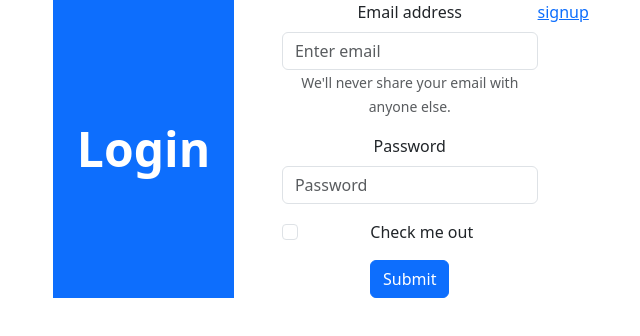
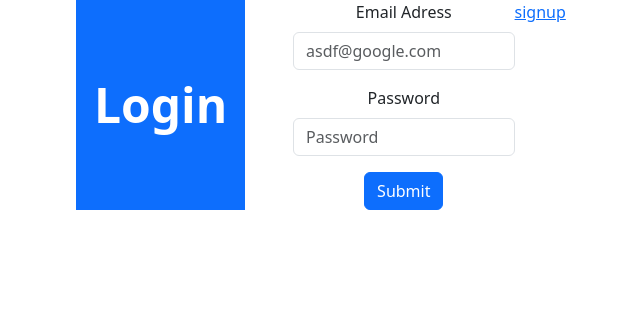
Before and after one commit to zae-hyeong/Todo-App, a React (Create React App) app: page /auth/login in a window 1280 px wide. Shown: the top 336 px of the page, without its empty margins (319-959 px from the left). Built offline with nearby package versions, Linux system fonts and the light colour scheme.

Commit message:
[feat] add signupAPI

```diff
--- a/src/page/Auth/LoginForm.tsx
+++ b/src/page/Auth/LoginForm.tsx
@@ -1,26 +1,63 @@
 import React from "react";
 import Form from "react-bootstrap/Form";
 import Button from "react-bootstrap/esm/Button";
+import FormInput from "./Utils/FormInput";
 
 export default function LoginForm() {
+  const [enteredValues, setEnteredValues] = React.useState<{
+    [key: string]: string;
+  }>({
+    email: "",
+    password: "",
+  });
+
+  const inputs = [
+    {
+      id: 1,
+      name: "email",
+      type: "email",
+      placeholder: "asdf@google.com",
+      errorMessage: "It should be a valid email address!",
+      label: "Email Adress",
+      pattern: `^[a-zA-Z0-9+-\_.]+@[a-zA-Z0-9-]+\.[a-zA-Z0-9-.]+$`,
+      required: true,
+    },
+    {
+      id: 2,
+      name: "password",
+      type: "password",
+      placeholder: "Password",
+      errorMessage:
+        "Password should be 8-20 characters and include at least 1 letter, 1 number and 1 special character!",
+      label: "Password",
+      pattern: `^(?=.*[0-9])(?=.*[a-zA-Z])(?=.*[!@#$%^&*])[a-zA-Z0-9!@#$%^&*]{8,20}$`,
+      required: true,
+    },
+  ];
+
+  const handleChange = (e: React.ChangeEvent<HTMLInputElement>) => {
+    const { name, value } = e.target;
+    setEnteredValues((prev) => ({ ...prev, [name]: value }));
+  };
+
+  function handleSubmit(event: React.FormEvent) {
+    event.preventDefault();
+
+    const fd = new FormData(event.target as HTMLFormElement);
+
+    console.log(fd.get("email"));
+
+    //TODO: send server request
+    const data = Object.fromEntries(fd.entries());
+    console.log(data);
+  }
+
   return (
-    <Form>
-      <Form.Group className="mb-3" controlId="formBasicEmail">
-        <Form.Label>Email address</Form.Label>
-        <Form.Control type="email" placeholder="Enter email" />
-        <Form.Text className="text-muted">
-          We'll never share your email with anyone else.
-        </Form.Text>
-      </Form.Group>
-
-      <Form.Group className="mb-3" controlId="formBasicPassword">
-        <Form.Label>Password</Form.Label>
-        <Form.Control type="password" placeholder="Password" />
-      </Form.Group>
-      <Form.Group className="mb-3" controlId="formBasicCheckbox">
-        <Form.Check type="checkbox" label="Check me out" />
-      </Form.Group>
-      <Button variant="primary" type="submit">
+    <Form onSubmit={handleSubmit}>
+      {inputs.map((input) => (
+        <FormInput key={input.id} onChange={handleChange} {...input} />
+      ))}
+      <Button variant="primary" type="submit" >
         Submit
       </Button>
     </Form>
--- a/src/page/Auth/SignUp.tsx
+++ b/src/page/Auth/SignUp.tsx
@@ -1,8 +1,7 @@
 import React from 'react'
 import SignUpForm from './SignUpForm';
-type Props = {}
 
-export default function SignUp({}: Props) {
+export default function SignUp() {
   return (
     <div>
       <SignUpForm></SignUpForm>
--- a/src/page/Auth/SignUpForm.tsx
+++ b/src/page/Auth/SignUpForm.tsx
@@ -1,10 +1,12 @@
 import React from "react";
 import { Button, Form } from "react-bootstrap";
 import FormInput from "./Utils/FormInput";
+import { createUserAPI } from "@/public/api";
 
 export default function SignupForm() {
-
-  const [enteredValues, setEnteredValues] = React.useState<{ [key: string]: string }>({
+  const [enteredValues, setEnteredValues] = React.useState<{
+    [key: string]: string;
+  }>({
     email: "",
     password: "",
     confirmPassword: "",
@@ -47,29 +49,28 @@ export default function SignupForm() {
   const handleChange = (e: React.ChangeEvent<HTMLInputElement>) => {
     const { name, value } = e.target;
     setEnteredValues((prev) => ({ ...prev, [name]: value }));
-  }
+  };
 
   function handleSubmit(event: React.FormEvent) {
     event.preventDefault();
 
     const fd = new FormData(event.target as HTMLFormElement);
+    // const data = Object.fromEntries(fd.entries());
 
-    console.log(fd.get("email"));
+    const res = createUserAPI({
+      email: fd.get("email") as string,
+      password: fd.get("password") as string,
+    });
 
-    //TODO: send server request
-    const data = Object.fromEntries(fd.entries());
-    console.log(data);
+    res.then((data) => console.log(data.token));
+    // console.log();
   }
 
   return (
     <Form onSubmit={handleSubmit}>
       {inputs.map((input) => (
-          <FormInput
-            key={input.id}
-            onChange={handleChange}
-            {...input}
-          />
-        ))}
+        <FormInput key={input.id} onChange={handleChange} {...input} />
+      ))}
       <Button variant="primary" type="submit">
         Submit
       </Button>
--- a/src/page/Auth/Utils/FormInput.tsx
+++ b/src/page/Auth/Utils/FormInput.tsx
@@ -10,17 +10,14 @@ interface Props {
   label: string;
   pattern: string;
   required: boolean;
-  // value: string;
   onChange: (e: React.ChangeEvent<HTMLInputElement>) => void;
 }
 
 export default function FormInput({
   id,
-  name,
   errorMessage,
   label,
   pattern,
-  // value,
   onChange,
   ...inputProps
 }: Props) {
--- /dev/null
+++ b/src/public/api.ts
@@ -0,0 +1,40 @@
+import { saveToken } from "./localStorage";
+
+const API_URL = 'http://localhost:8080'
+
+type loginInfo = {
+  email: string,
+  password: string
+}
+
+type loginResponse = {
+  message: string,
+  token: string
+}
+
+export async function createUserAPI(signinData: loginInfo) {
+  const response = await fetch(API_URL + '/users/create', {
+    method: "POST",
+    body: JSON.stringify(signinData),
+    headers: {
+      "Content-Type": "application/json",
+    },
+  });
+
+  // saveToken(response.json().token);
+  // localStorage.setItem('token', response.json().token);
+
+  return response.json();
+}
+
+export async function loginAPI(signinData: loginInfo) {
+  const response = await fetch(API_URL + '/users/create', {
+    method: "",
+    body: JSON.stringify(signinData),
+    headers: {
+      "Content-Type": "application/json",
+    },
+  });
+
+  return response.json();
+}
--- /dev/null
+++ b/src/public/localStorage.ts
@@ -0,0 +1,9 @@
+const tokenKey = 'loginToken'
+
+export function saveToken(token: string) {
+
+}
+
+export function getToken() {
+  return localStorage.getItem(tokenKey);
+}
```
